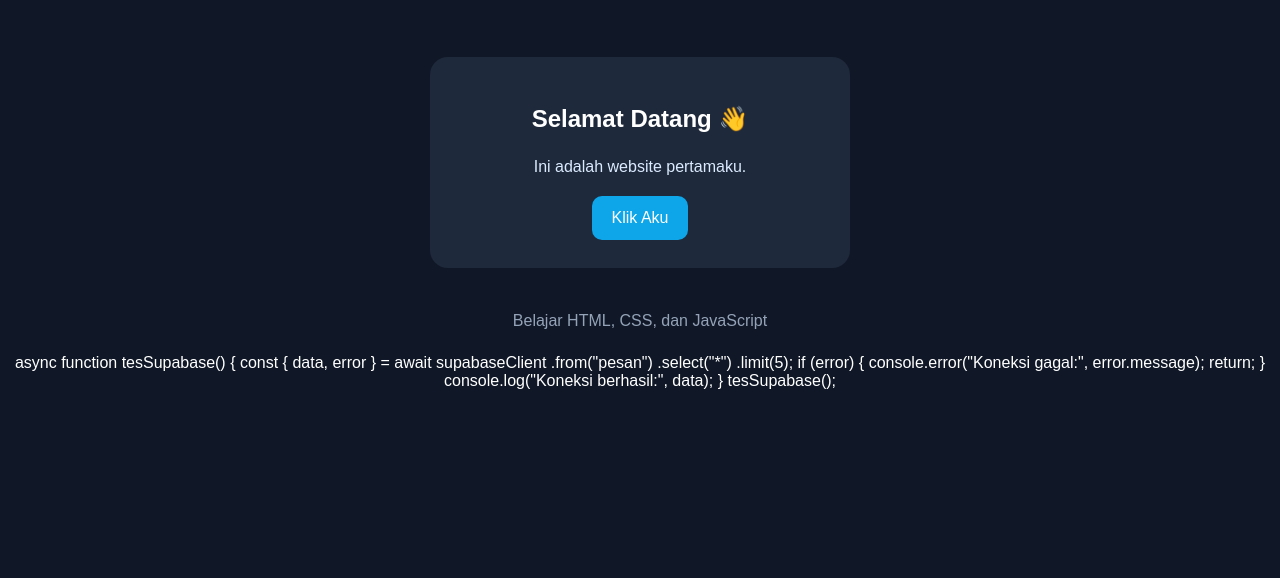
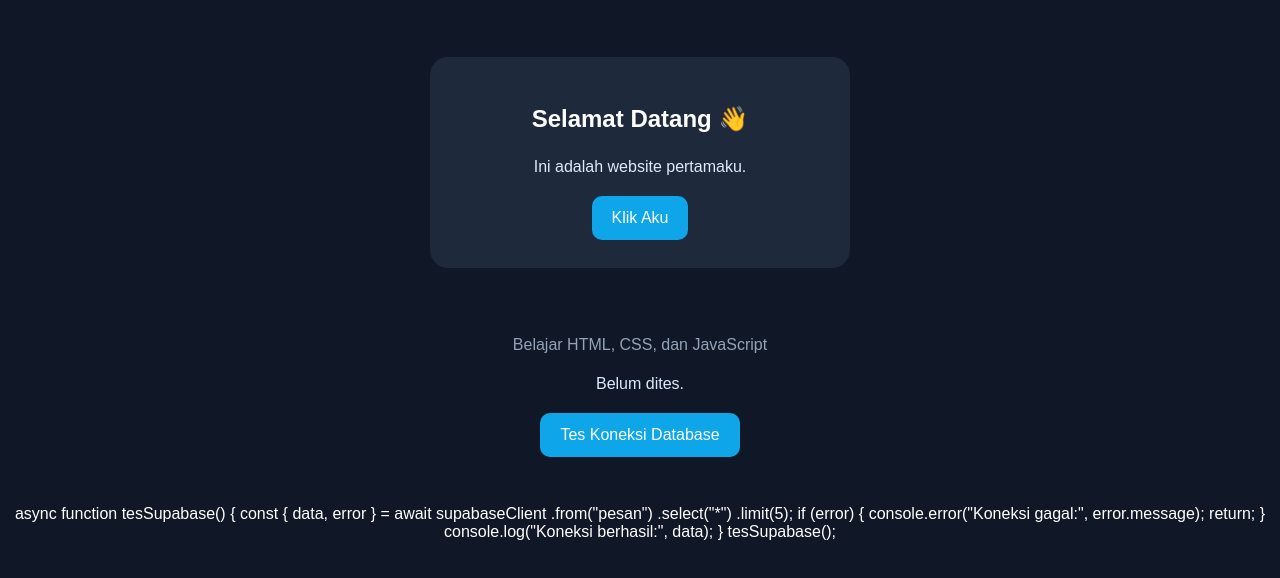
Before and after one commit to maulana-source-pixel/Website-pertamaku, a plain HTML site: page index.html in a window 1280 px wide. Shown: the part 134-712 px from the top of the page. Drawn offline with nearby package versions, Linux system fonts and the light colour scheme.

Commit message:
Update index.html

```diff
--- a/index.html
+++ b/index.html
@@ -53,7 +53,11 @@
   </main>
 
   <footer>
-    Belajar HTML, CSS, dan JavaScript
+    <footer>
+  Belajar HTML, CSS, dan JavaScript
+  <p id="status-db">Belum dites.</p>
+  <button onclick="tesKoneksi()">Tes Koneksi Database</button>
+    </footer>
   </footer>
 
   <script>
```
